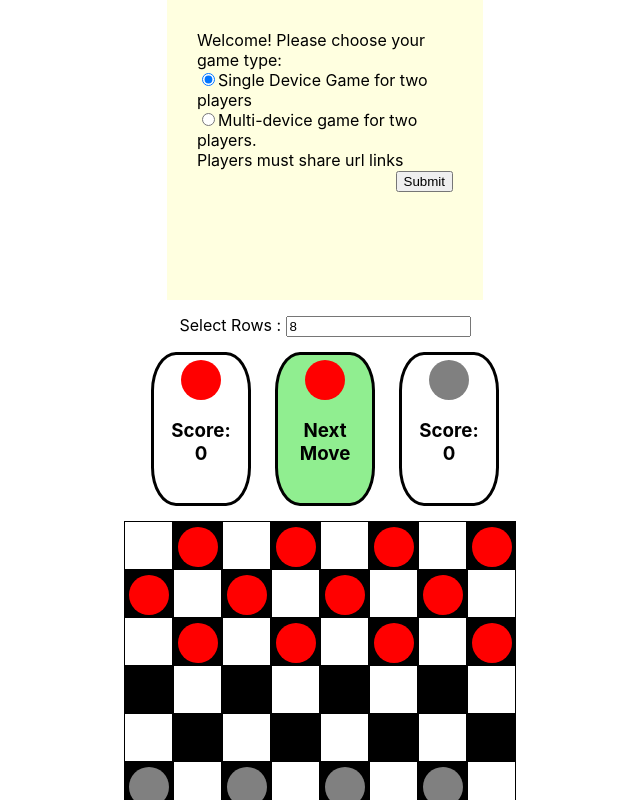
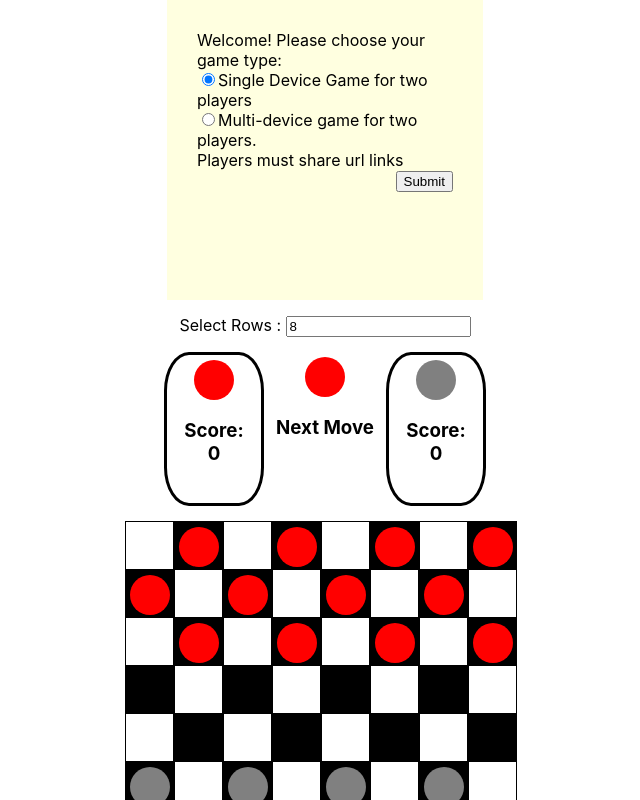
Before and after one commit to 343guiltyspark/ncheckers, a Next.js app: page / in a window 1280 px wide. Shown: the top 800 px of the page, without its empty margins (315-955 px from the left). Built offline with nearby package versions, Linux system fonts and the light colour scheme.

Commit message:
Added standby class to active player module

```diff
--- a/components/board.tsx
+++ b/components/board.tsx
@@ -6,6 +6,8 @@ interface boardProps {
   nValue: Number;
   board: Array<number>;
   moves: boolean;
+  standBy: string;
+  setStandBy: (setStandBy) => void;
 }
 
 export const Board: React.FC<boardProps> = (boardProps) => {
@@ -68,10 +70,12 @@ export const Board: React.FC<boardProps> = (boardProps) => {
               {redScore}
             </h3>
           </div>
-          <div className="activePlayer center">
+
+          <div className={boardProps.standBy}>
             <div className={setPlayer()}></div>
             <h3>Next Move</h3>
           </div>
+
           <div className="activePlayer">
             <div className="piece gray"></div>
             <h3>
--- a/styles/globals.css
+++ b/styles/globals.css
@@ -203,3 +203,8 @@ a {
   border-radius: 10px;
   height: inherit;
 }
+
+.waiting {
+  animation: blinker 1s linear infinite;
+  background-color: yellow;
+}
```
